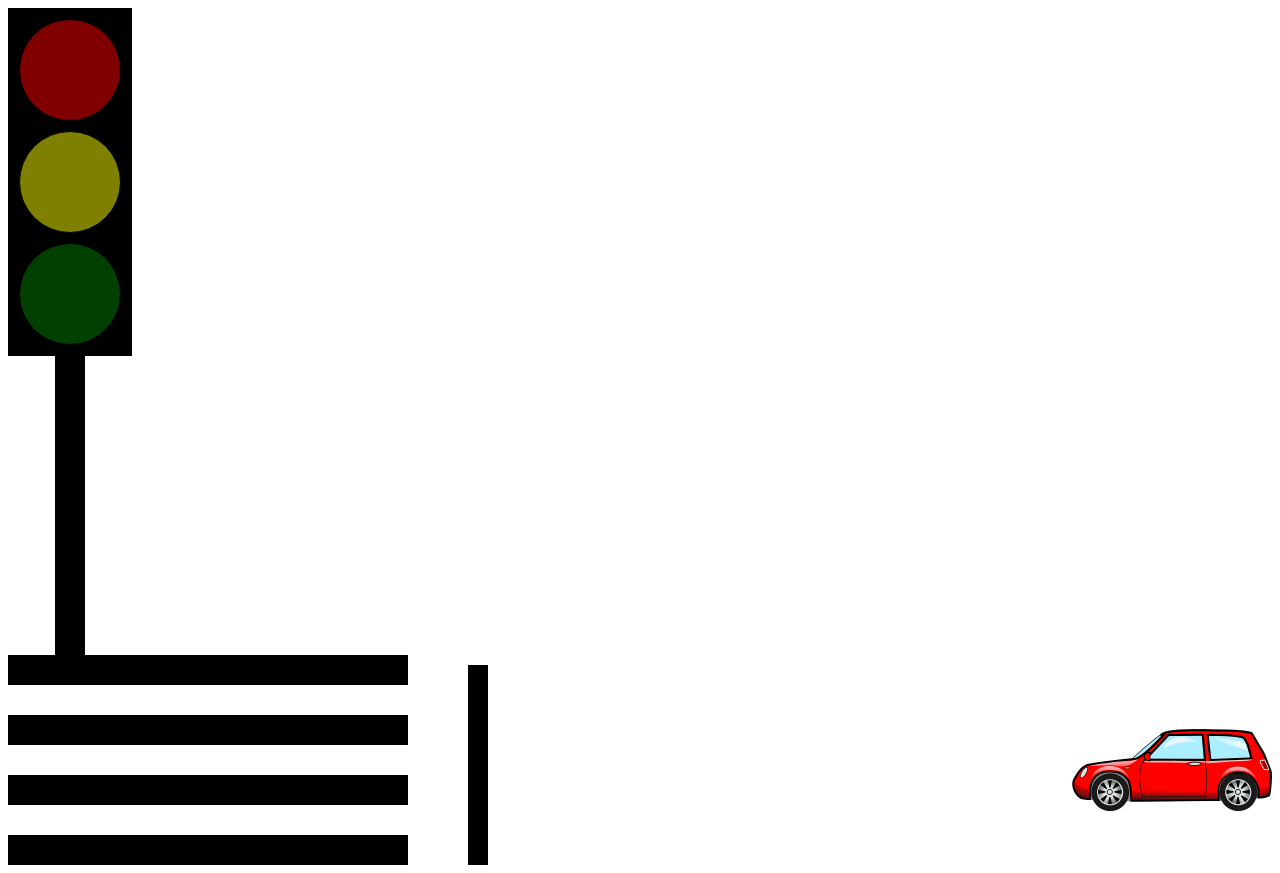
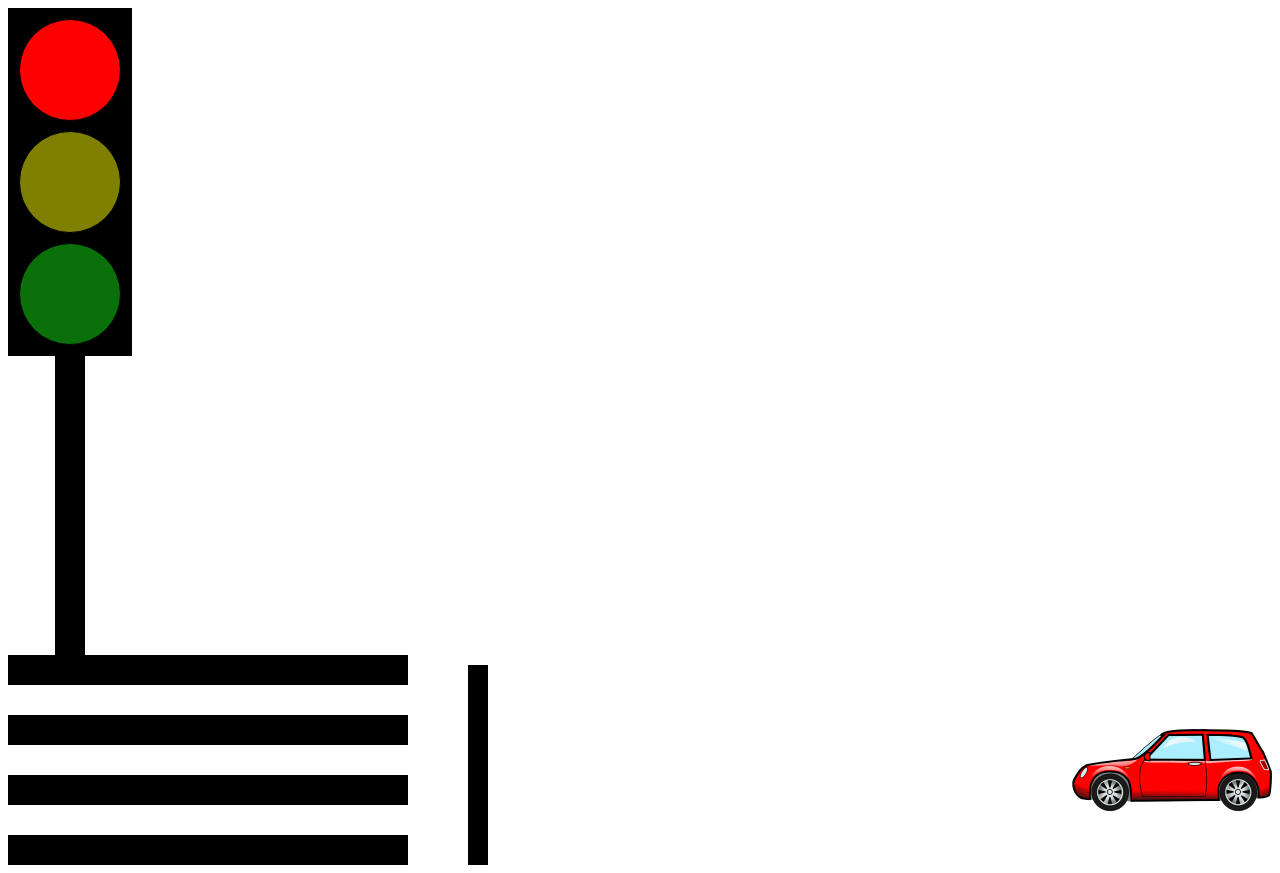
Before and after one commit to munabhandari/trafic-light-system-using-js, a plain HTML site: page index.html in a window 1280 px wide. Drawn offline with Linux system fonts and the light colour scheme.

Commit message:
Traffic light automation completed

```diff
--- a/index.html
+++ b/index.html
@@ -7,7 +7,6 @@
     <meta name="viewport" content="width=device-width, initial-scale=1.0">
     <title>Document</title>
     <link rel="stylesheet" href="style.css">
-    <link rel="stylesheet" href="script.js">
 </head>
 
 <body>
@@ -32,6 +31,7 @@
     <div class="car">
         <img src="images/car.png" alt="">
     </div>
+    <script src="script.js"></script>
 
 </body>
 
--- a/script.js
+++ b/script.js
@@ -1,3 +1,44 @@
-function trafficLightCycle(){
+function trafficLightCycle() {
+
+    var greenLight = document.querySelector('.green');
+    var yellowLight = document.querySelector('.yellow');
+    var redLight = document.querySelector('.red');
+
+    setTimeout(function () {
+        greenLight.classList.add('on')
+        greenLight.classList.remove('off')
+    }, 0);
+
+
+    setTimeout(function () {
+        greenLight.classList.add('off')
+        greenLight.classList.remove('on')
+    }, 2000);
+
+    setTimeout(function () {
+        yellowLight.classList.add('on')
+        yellowLight.classList.remove('off')
+    }, 2000);
+
+
+    setTimeout(function () {
+        yellowLight.classList.add('off')
+        yellowLight.classList.remove('on')
+    }, 4000);
+
+    setTimeout(function () {
+        redLight.classList.add('on')
+        redLight.classList.remove('off')
+    }, 4000);
+
+
+    setTimeout(function () {
+        redLight.classList.add('off')
+        redLight.classList.remove('on')
+    }, 6000);
+
 
 }
+
+trafficLightCycle();
+setInterval(trafficLightCycle, 6000);
--- a/style.css
+++ b/style.css
@@ -26,7 +26,7 @@ body {
 }
 
 .green {
-    background-color: green;
+    background-color: rgb(20, 224, 20);
 }
 
 .off{
```
